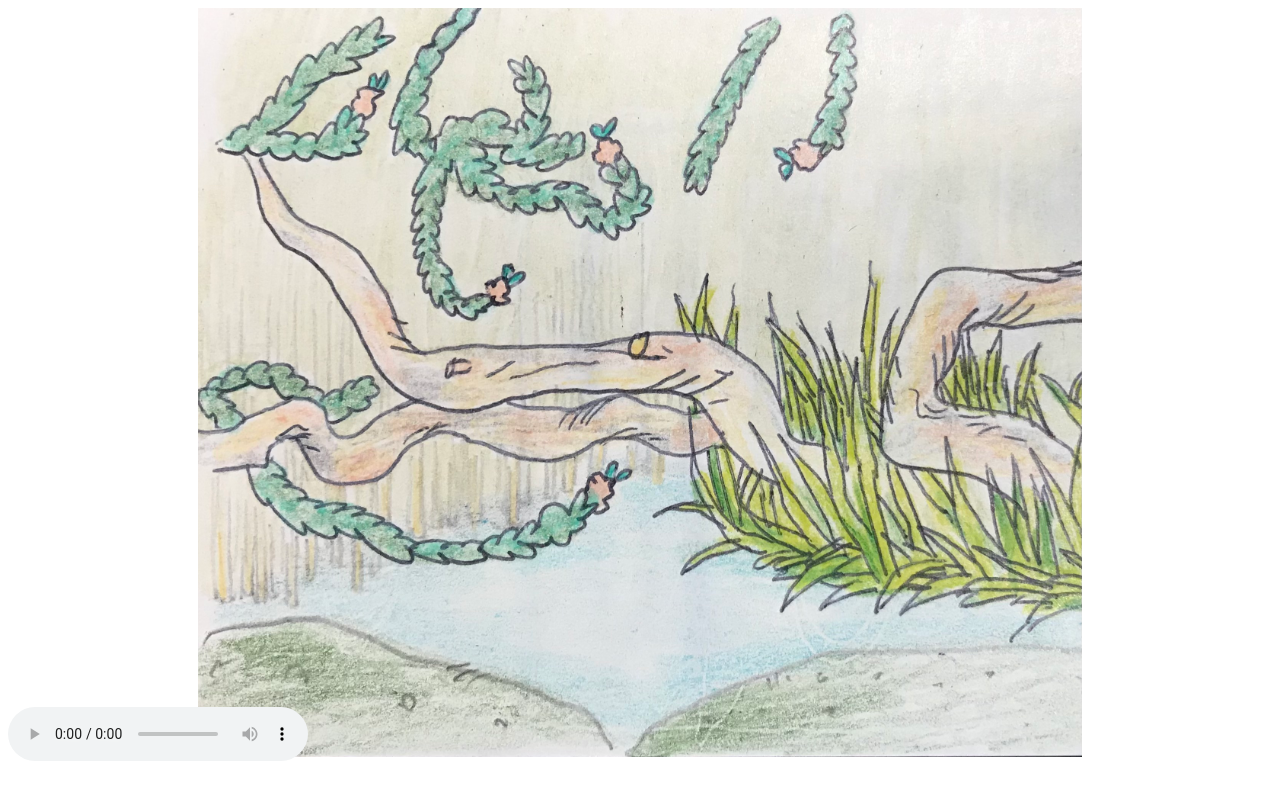
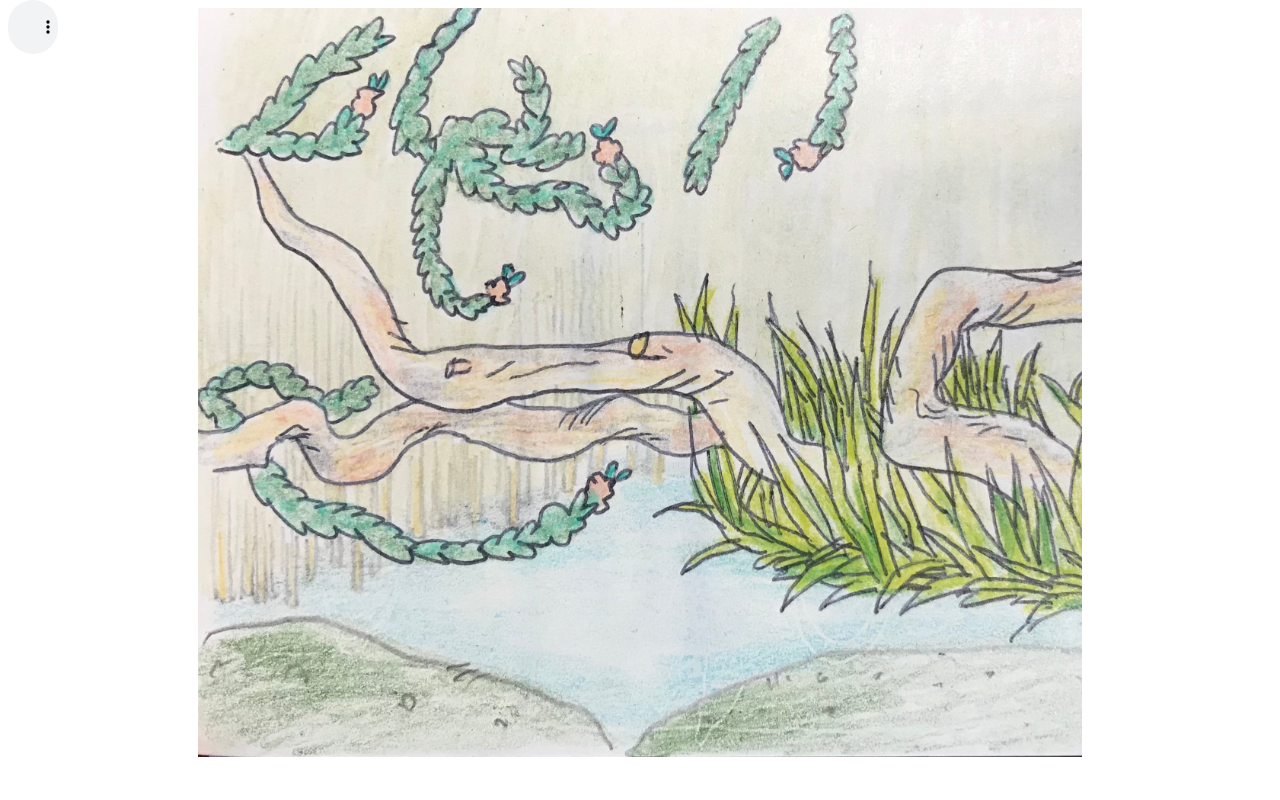
Before and after one commit to kaeshay/valleyvillePond, a plain HTML site: page index.html in a window 1280 px wide. Drawn offline with nearby package versions, Linux system fonts and the light colour scheme.

Commit message:
new pond

```diff
--- a/index.html
+++ b/index.html
@@ -1,7 +1,7 @@
 <!DOCTYPE html>
 <html>
 <head>
-	<title>Pond</title>
+	<title>Star Pond</title>
 	<meta charset="utf-8">
 	<script src="https://code.jquery.com/jquery-3.3.1.js" integrity="sha256-2Kok7MbOyxpgUVvAk/HJ2jigOSYS2auK4Pfzbm7uH60=" crossorigin="anonymous"></script>
 	<script src="https://code.jquery.com/ui/1.12.1/jquery-ui.js" integrity="sha256-T0Vest3yCU7pafRw9r+settMBX6JkKN06dqBnpQ8d30=" crossorigin="anonymous"></script>
@@ -12,6 +12,11 @@
 		  margin-right: auto;
 		  margin-bottom:-50px;
 		  width: 70%;
+		}
+		.mini-audio{
+			position:absolute;
+			top:0px;
+			width:50px;
 		}
 	</style>
 </head>
```
